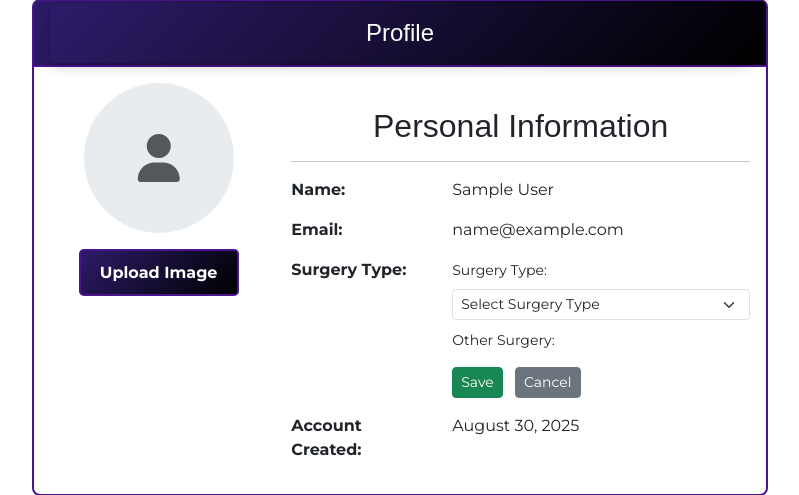
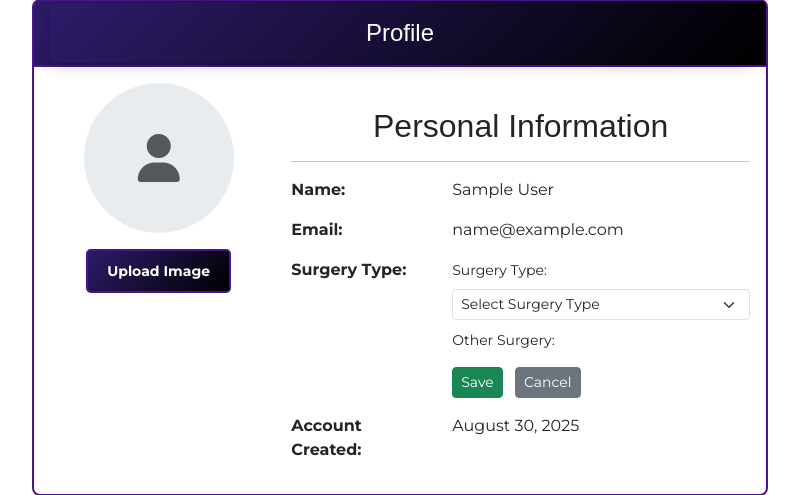
Before and after one commit to DavidRC-Projects/motus_physio, a Django app: a page that uses templates/users/profile.html in a window 1280 px wide. Shown: the part 121-616 px from the top of the page, without its empty margins (240-1039 px from the left). Run offline with Django 4.2, Linux system fonts and the light colour scheme; the visitor is signed in with stand-in values (Sample User, id 1); some libraries are stand-ins or nearby versions; some web fonts are replaced.

Commit message:
Edit profile button size and types of surgery

```diff
--- a/templates/users/profile.html
+++ b/templates/users/profile.html
@@ -30,7 +30,7 @@
                                     <form method="POST" enctype="multipart/form-data" id="upload-form">
                                         {% csrf_token %}
                                         <input type="file" name="profile_picture" id="profile-picture" hidden onchange="document.getElementById('upload-form').submit();">
-                                        <label for="profile-picture" class="upload-btn">
+                                        <label for="profile-picture" class="upload-btn small">
                                             {% if user.userprofile.profile_picture and "placeholder" not in user.userprofile.profile_picture.url %}
                                             Change Photo
                                             {% else %}
@@ -42,7 +42,7 @@
                                     {% if user.userprofile.profile_picture and "placeholder" not in user.userprofile.profile_picture.url %}
                                     <form method="POST" action="{% url 'delete_photo' %}" class="mt-2">
                                         {% csrf_token %}
-                                        <button type="submit" class="btn btn-outline-danger btn-sm" onclick="return confirm('Are you sure you want to delete your profile picture?')">
+                                        <button type="submit" class="btn btn-outline-danger btn-sm small" onclick="return confirm('Are you sure you want to delete your profile picture?')">
                                             <i class="fas fa-trash"></i> Delete Photo
                                         </button>
                                     </form>
@@ -68,10 +68,10 @@
                                                 {% if user.userprofile.surgery_type %}
                                                     <div class="d-flex align-items-center">
                                                         <span class="me-3">{{ user.userprofile.surgery_type }}</span>
-                                                        <a href="?edit_surgery=1" class="btn btn-outline-primary btn-sm">Change</a>
+                                                        <a href="?edit_surgery=1" class="btn btn-outline-primary btn-sm small">Change</a>
                                                     </div>
                                                 {% else %}
-                                                    <a href="?edit_surgery=1" class="btn btn-outline-primary btn-sm">Please Select</a>
+                                                    <a href="?edit_surgery=1" class="btn btn-outline-primary btn-sm small">Please Select</a>
                                                 {% endif %}
                                             {% else %}
                                                 <form method="POST" action="{% url 'surgery_type' %}">
@@ -80,14 +80,16 @@
                                                         <label for="surgery_type" class="form-label small">Surgery Type:</label>
                                                         <select name="surgery_type" id="surgery_type" class="form-select form-select-sm">
                                                             <option value="">Select Surgery Type</option>
-                                                            <option value="Knee Replacement">Knee Replacement</option>
-                                                            <option value="Hip Replacement">Hip Replacement</option>
-                                                            <option value="Shoulder Replacement">Shoulder Replacement</option>
-                                                            <option value="Elbow Replacement">Elbow Replacement</option>
-                                                            <option value="Spinal Fusion">Spinal Fusion</option>
-                                                            <option value="Laminectomy">Laminectomy</option>
-                                                            <option value="Discectomy">Discectomy</option>
-                                                            <option value="Knee Arthroscopy">Knee Arthroscopy</option>
+                                                            <option value="Ankle">Ankle</option>
+                                                            <option value="Knee">Knee</option>
+                                                            <option value="Hip">Hip</option>
+                                                            <option value="Shoulder">Shoulder</option>
+                                                            <option value="Elbow">Elbow</option>
+                                                            <option value="Wrist">Wrist</option>
+                                                            <option value="Hand">Hand</option>
+                                                            <option value="Spine Lower">Spine Lower</option>
+                                                            <option value="Spine Middle">Spine Middle</option>
+                                                            <option value="Spine Upper">Spine Upper</option>
                                                             <option value="other">Other</option>
                                                         </select>
                                                     </div>
@@ -96,8 +98,8 @@
                                                         <input type="text" name="other_surgery" id="other_surgery" class="form-control form-control-sm hidden-input" placeholder="Please specify...">
                                                     </div>
                                                 <div>
-                                                    <button type="submit" class="btn btn-success btn-sm me-2">Save</button>
-                                                    <a href="{% url 'profile' %}" class="btn btn-secondary btn-sm">Cancel</a>
+                                                    <button type="submit" class="btn btn-success btn-sm small me-2">Save</button>
+                                                    <a href="{% url 'profile' %}" class="btn btn-secondary btn-sm small">Cancel</a>
                                                 </div>
                                             </form>
                                             {% endif %}
@@ -141,7 +143,7 @@
                                     <!-- Buttons to delete and edit appointments -->
                                     <div class="mt-3 d-flex gap-2 align-items-center">
                                         <div class="dropdown">
-                                            <button class="btn btn-outline-primary btn-sm dropdown-toggle" type="button" data-bs-toggle="dropdown" aria-expanded="false">
+                                            <button class="btn btn-outline-primary btn-sm small" type="button" data-bs-toggle="dropdown" aria-expanded="false">
                                                 <i class="fas fa-edit"></i> Edit
                                             </button>
                                             <div class="dropdown-menu p-3 dropdown-menu-edit" id="editDropdown_{{ appointment.id }}">
@@ -156,7 +158,7 @@
                                                         <input type="time" name="appointment_time" id="appointment_time_{{ appointment.id }}" value="{{ appointment.appointment_time }}" class="form-control form-control-sm timepicker" required>
                                                     </div>
                                                     <div class="d-grid">
-                                                        <button type="submit" class="btn btn-primary btn-sm">
+                                                        <button type="submit" class="btn btn-primary btn-sm small">
                                                             <i class="fas fa-save"></i> Save Changes
                                                         </button>
                                                     </div>
@@ -164,7 +166,7 @@
                                             </div>
                                         </div>
 
-                                        <button type="button" class="btn btn-outline-dark btn-sm" data-bs-toggle="modal" data-bs-target="#deleteAppointmentModal{{ appointment.id }}">
+                                        <button type="button" class="btn btn-outline-dark btn-sm small" data-bs-toggle="modal" data-bs-target="#deleteAppointmentModal{{ appointment.id }}">
                                             <i class="fas fa-trash"></i> Delete
                                         </button>
 
```
